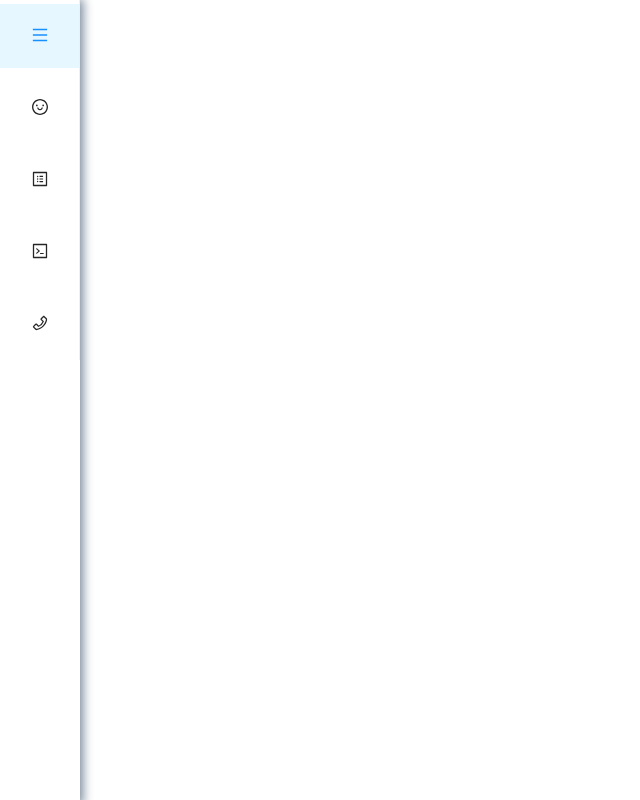
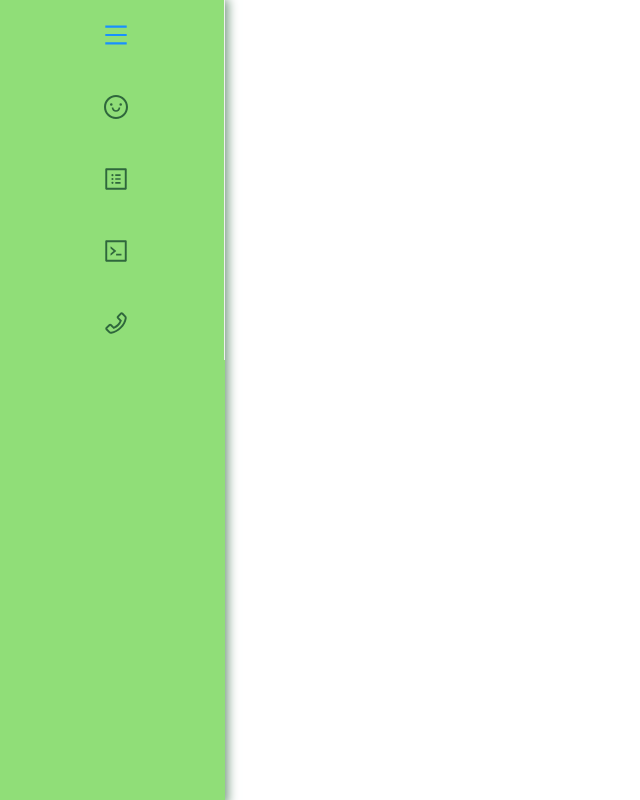
Before and after one commit to kvs1995/React-Portfolio, a React (Create React App) app: page / in a window 1280 px wide. Shown: the whole page, without its empty margins (0-640 px from the left). Built offline with nearby package versions, Linux system fonts and the light colour scheme.

Commit message:
styling for the expanded menu

```diff
--- a/src/components/menu/NavMenu.js
+++ b/src/components/menu/NavMenu.js
@@ -19,21 +19,21 @@ export default function NavMenu({ collapsed, setCollapsed }) {
       <Sider trigger={null} collapsible collapsed={collapsed} className="nav-bar-main">
         <div/>
         <Menu className="nav-bar-icons" theme="light" model="inline" defaultSelectedKeys={['1']}>
-          <Menu.Item key="1" onClick={() => { collapsed ? setCollapsed(false): setCollapsed(true)}} icon={collapsed ? (<MenuOutlined/>) : (<LeftOutlined/>)} >
+          <Menu.Item key="1" className="navbar-menu-items" onClick={() => { collapsed ? setCollapsed(false): setCollapsed(true)}} icon={collapsed ? (<MenuOutlined/>) : (<LeftOutlined/>)} >
 
 
 
           </Menu.Item>
-          <Menu.Item key="2" href={<Home />} icon={<SmileOutlined/>}>
+          <Menu.Item key="2" className="navbar-menu-items" href={<Home />} icon={<SmileOutlined/>}>
             Home
           </Menu.Item>
-          <Menu.Item key="3" href={<AboutMe />} icon={<ProfileOutlined />}>
+          <Menu.Item key="3" className="navbar-menu-items" href={<AboutMe />} icon={<ProfileOutlined />}>
             About Me
           </Menu.Item>
-          <Menu.Item key="4" href={<Portfolio />} icon={<CodeOutlined />}>
+          <Menu.Item key="4" className="navbar-menu-items" href={<Portfolio />} icon={<CodeOutlined />}>
             Portfolio
           </Menu.Item>
-          <Menu.Item key="5" href={<ContactMe />} icon={<PhoneOutlined />}>
+          <Menu.Item key="5" className="navbar-menu-items" href={<ContactMe />} icon={<PhoneOutlined />}>
             Contact Me
           </Menu.Item>
         </Menu>
--- a/src/components/menu/navmenu.css
+++ b/src/components/menu/navmenu.css
@@ -1,13 +1,30 @@
+
+.nav-bar-main {
+  height: 100%;
+  background-color: rgb(144, 222, 120) !important;
+  box-shadow: 0px 2px 10px 3px rgb(119, 153, 131);
+  max-width: 225px !important;
+  /* width: 225px !important; */
+  flex-basis: 225px !important;
+}
+
+.nav-bar-main ul,li {
+  background-color:rgb(144, 222, 120) !important;
+  color:rgb(47, 103, 60);
+  font-weight: bolder;
+
+}
+.navbar-menu-items {
+  /* padding-left: calc(50% - 16px) !important;
+  padding-right: calc(50% - 16px) !important; */
+}
 
 .nav-bar-icons li{
   line-height: 64px !important;
   height: 64px !important;
+  font-size: x-large !important;
 }
 
-.nav-bar-main {
-  height: 100%;
-
-  background-color: white !important;
-
-  box-shadow: 0px 2px 10px 3px lightslategray;
+.nav-bar-icons span {
+  font-size: x-large !important;
 }
```
